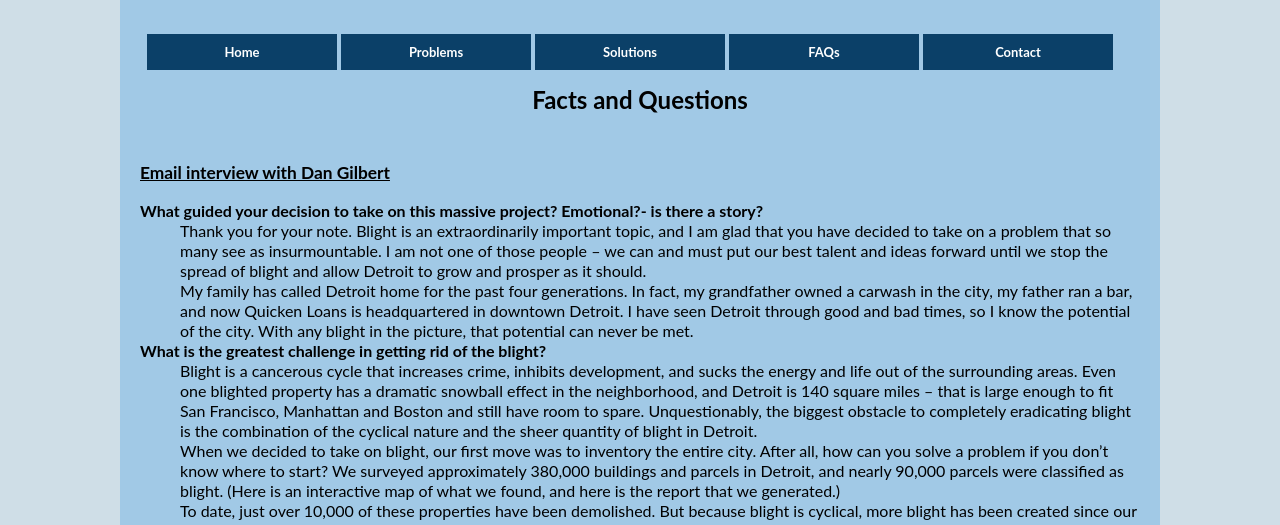
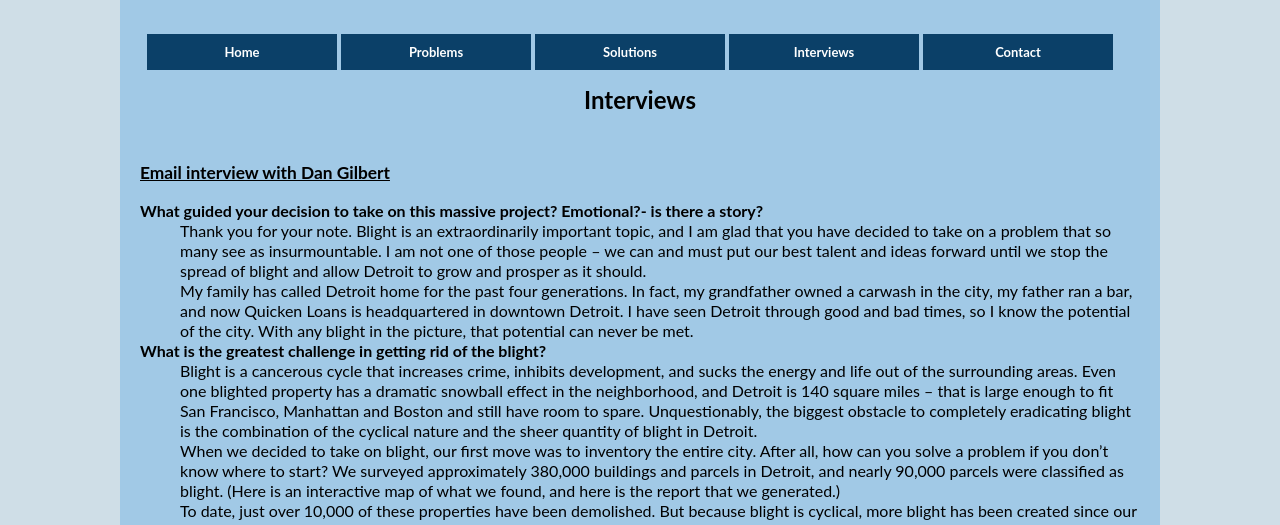
Before and after one commit to kelle126/rebuilding-blight, a website: page public/faqs.html in a window 1280 px wide. Shown: the part 258-783 px from the top of the page. Drawn offline with Linux system fonts and the light colour scheme.

Commit message:
tab change

```diff
--- a/public/faqs.html
+++ b/public/faqs.html
@@ -18,14 +18,14 @@
 					<li class="navig"><a href="index.html">Home</a></li>
 					<li class="navig"><a href="problems.html">Problems</a></li>
 					<li class="navig"><a href="solutions.html">Solutions</a></li>
-					<li class="navig"><a href="faqs.html">FAQs</a></li>
+					<li class="navig"><a href="faqs.html">Interviews</a></li>
 					<li class="navig"><a href="contact.html">Contact</a></li>
 				</ul>
 			</nav>
 			<div id="main">
 
 			</div>
-				<center><h1>Facts and Questions</h1></center>
+				<center><h1>Interviews</h1></center>
 				<br />
 				<section>
 					<h3><u>Email interview with Dan Gilbert</u></h3>
```
Also changed, not shown: public/contact.html (+1 -1 lines), public/index.html (+1 -1 lines), public/problems.html (+1 -1 lines), public/solutions.html (+1 -1 lines), public/infographic.png, 1 other file.
